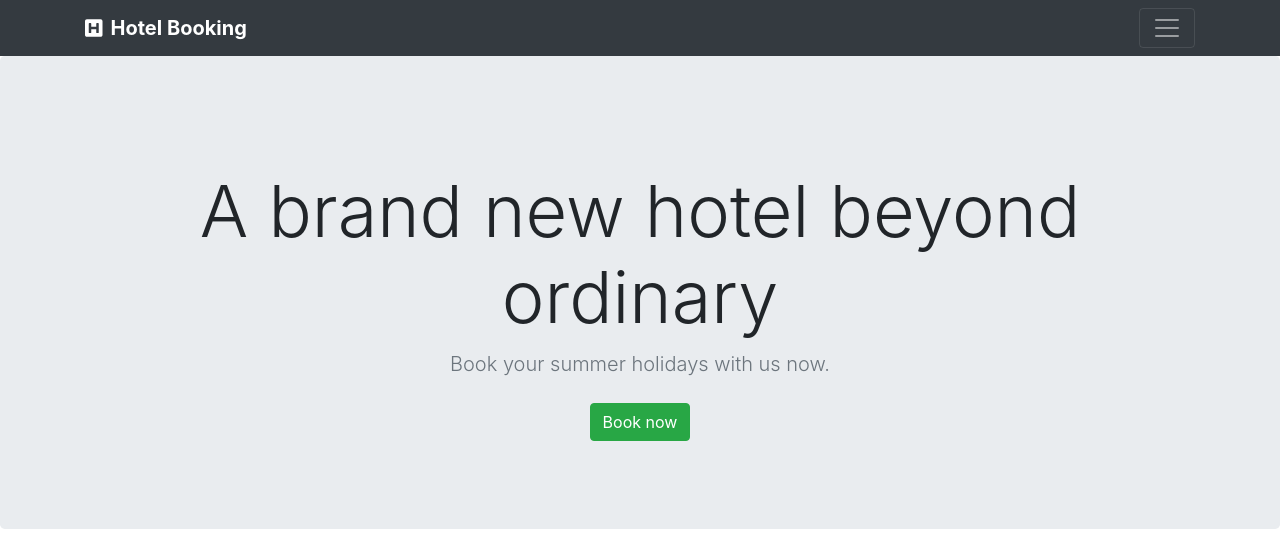
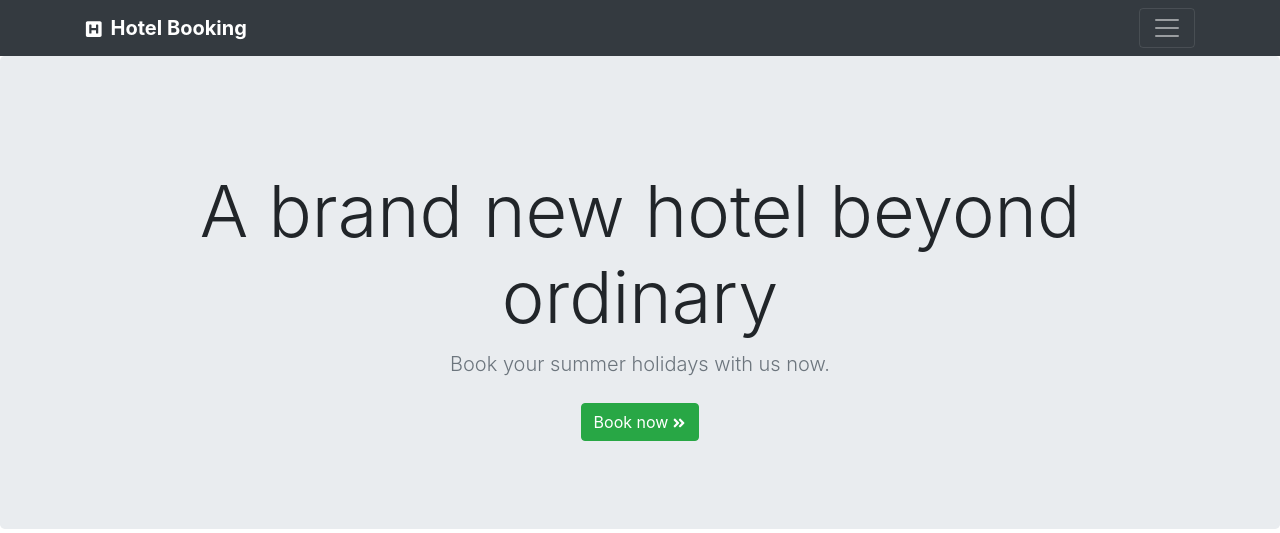
Before and after one commit to ngud-0119/Hotel-system-manage, a PHP site: page / in a window 1280 px wide. Shown: the top 533 px of the page. Run offline with PHP 8.4, Linux system fonts and the light colour scheme; some libraries are stand-ins or nearby versions.

Commit message:
minor front end fix

```diff
--- a/css/main.css
+++ b/css/main.css
@@ -12,3 +12,6 @@ label.error {
 .container h2.text-center {
     color: #ffffff;
 }
+.svg-inline--fa {
+    padding-top: 2px !important;
+}
--- a/index.php
+++ b/index.php
@@ -146,9 +146,9 @@ session_start();
             <p class="lead text-muted">Book your summer holidays with us now.</p>
             <p>
                 <?php if ($isSessionExists) { ?>
-                <a href="#" class="btn btn-success my-2" data-toggle="modal" data-target=".book-now-modal-lg">Book now</a>
+                <a href="#" class="btn btn-success my-2" data-toggle="modal" data-target=".book-now-modal-lg">Book now<i class="fas fa-angle-double-right ml-1"></i></a>
                 <?php } else { ?>
-                <a href="#" class="btn btn-success my-2" data-toggle="modal" data-target=".sign-in-to-book-modal">Book now</a>
+                <a href="#" class="btn btn-success my-2" data-toggle="modal" data-target=".sign-in-to-book-modal">Book now<i class="fas fa-angle-double-right ml-1"></i></a>
                 <?php } ?>
             </p>
         </div>
@@ -429,11 +429,11 @@ session_start();
 <script src="node_modules/jquery/dist/jquery.min.js"></script>
 <script src="node_modules/popper.js/dist/popper.min.js"></script>
 <script src="node_modules/bootstrap/dist/js/bootstrap.min.js"></script>
-<script src="https://cdn.datatables.net/1.10.16/js/jquery.dataTables.min.js"></script>
-<script src="https://cdn.datatables.net/select/1.2.5/js/dataTables.select.min.js"></script>
 <script defer src="https://use.fontawesome.com/releases/v5.0.10/js/all.js"
         integrity="sha384-slN8GvtUJGnv6ca26v8EzVaR9DC58QEwsIk9q1QXdCU8Yu8ck/tL/5szYlBbqmS+"
         crossorigin="anonymous"></script>
+<script src="https://cdn.datatables.net/1.10.16/js/jquery.dataTables.min.js"></script>
+<script src="https://cdn.datatables.net/select/1.2.5/js/dataTables.select.min.js"></script>
 <script src="js/form-submission.js"></script>
 <script>
     $(document).ready(function () {
```
Also changed, not shown: 1 other file.
